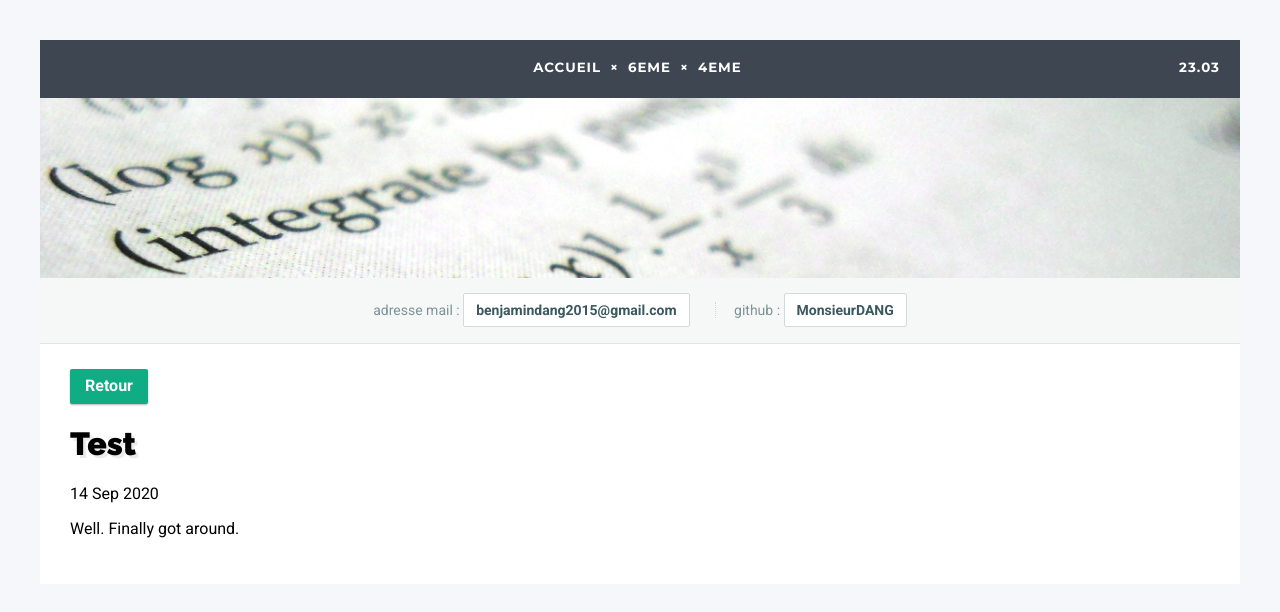
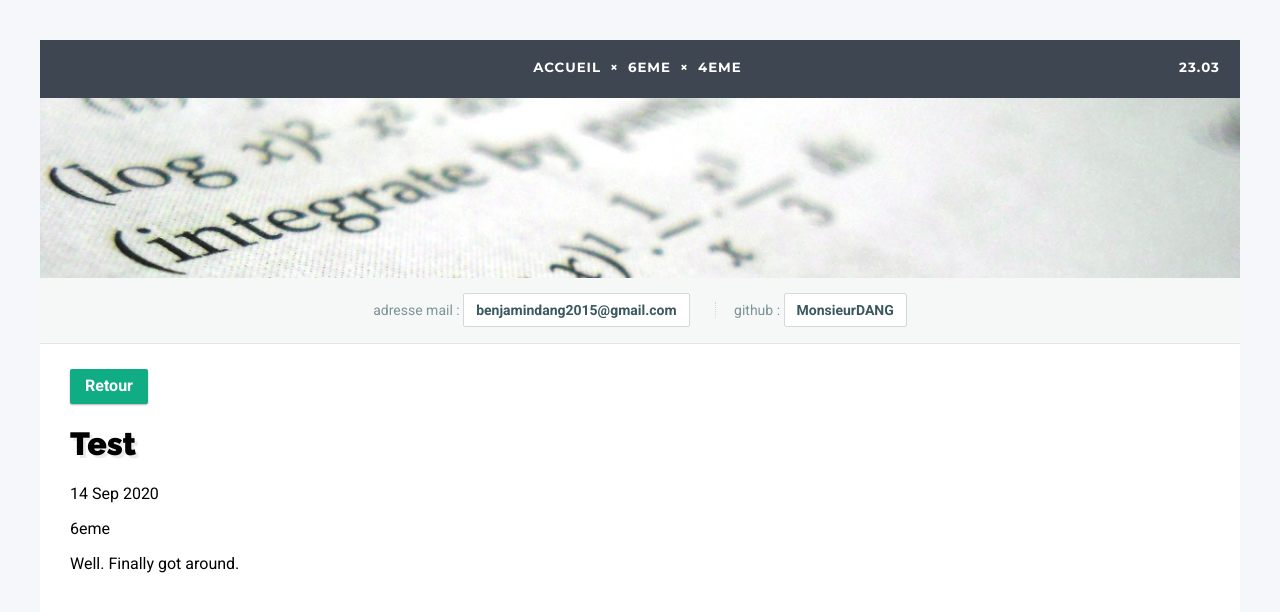
Before and after one commit to DangSinslay/DangSinslay.github.io, a Jekyll site: the page built from _posts/6eme/2020-09-14-test.md, in a window 1280 px wide. Shown: the top 612 px of the page. Built offline with Jekyll 4.4.1, drawn with Linux system fonts in a browser that asks for light colours.

Commit message:
Update post.html

```diff
--- a/_layouts/post.html
+++ b/_layouts/post.html
@@ -4,6 +4,7 @@
 <div id="content">
   <button class="back" onclick="window.location.href='/{{ page.blog }}'">Retour</button>
   <h1>{{ page.title }}</h1>
-  <p class="meta">{{ page.date | date_to_string | page.category }}</p>
+  <p class="meta">{{ page.date | date_to_string}}</p>
+  <p class="meta">{{ page.category }}</p>
   {{ content }}
 </div>
```
